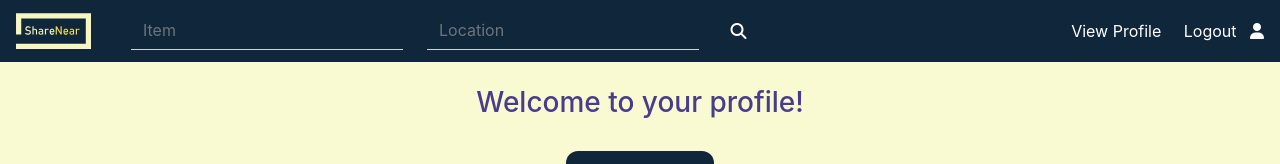
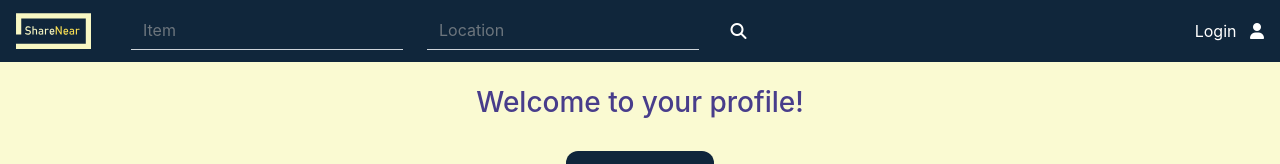
Before and after one commit to CalinArdelean/ShareNear, a React (Create React App) app in the folder my-app/: page /profile in a window 1280 px wide. Shown: the top 164 px of the page. Built offline with nearby package versions, Linux system fonts and the light colour scheme.

Commit message:
View Profile shows up on Navbar when user is logged in

```diff
--- a/my-app/src/components/Home.js
+++ b/my-app/src/components/Home.js
@@ -3,21 +3,33 @@ import '../App.css';
 
 import AppNavbar from './Navbar';
 import AppNavbarLoggedIn from './NavbarLoggedIn';
-import ComplexGrid from './HomeLayout';
+import HomeLayout from './HomeLayout';
 
 // var loggedIn = false;
 
 
 /* Component for the Home page */
 class Home extends React.Component {
-  render()  {
-      if(this.props.validUser === 1){
+
+    render() {
+
+        let isValid = 0;
+        if (typeof (this.props.location) !== 'undefined') {
+            console.log("Location: " + this.props.location.validUser);
+            if (this.props.location.validUser === 1) {
+                isValid = 1;
+            }
+        }
+      if(this.props.validUser === 1 || isValid){
           return (
             <div className="App">
             <AppNavbarLoggedIn
                 currentUser={this.props.currentUser}
             />
-            <ComplexGrid />
+                  <HomeLayout
+                      currentUser={this.props.validUser || this.props.location.validUser}
+
+                  />
 
         </div>
           )
@@ -26,7 +38,7 @@ class Home extends React.Component {
 	  return (
         <div className="App">
             <AppNavbar />
-            <ComplexGrid />
+            <HomeLayout />
 
         </div>
 
--- a/my-app/src/components/HomeLayout.js
+++ b/my-app/src/components/HomeLayout.js
@@ -96,10 +96,18 @@ const useStyles = makeStyles(theme => ({
     }
 }));
 
+var isValid = 0;
 
-export default function ComplexGrid() {
+export default function ComplexGrid(props) {
 
     const classes = useStyles();
+    console.log(props);
+
+    // Show 'View Profile' link on Navbar only if user is logged in
+    if (typeof (props.currentUser) !== 'undefined') {
+        isValid = props.currentUser;
+        console.log("Should be 0 or 1 " + props.currentUser);
+    }
 
 
     const items = [];
@@ -177,7 +185,8 @@ function singleItem(classes, index) {
                                     <Link
                                         to={{
                                             pathname: "./item",
-                                            itemIndex: index
+                                            itemIndex: index,
+                                            isValidUser: isValid
                                         }}>
                                         Rent this item
                                     </Link>
--- a/my-app/src/components/ItemPage.js
+++ b/my-app/src/components/ItemPage.js
@@ -1,6 +1,5 @@
 import React from 'react';
 // import './Forms.css';
-import placeholder from '../assets/chainsaw.jpg';
 
 //same imports as HomeLayout
 import { makeStyles } from '@material-ui/core/styles';
@@ -11,6 +10,7 @@ import ButtonBase from '@material-ui/core/ButtonBase';
 import Dotdotdot from 'react-dotdotdot';
 import './ItemPage.css';
 import AppNavbar from './Navbar';
+import AppNavbarLoggedIn from './NavbarLoggedIn';
 import { spacing } from '@material-ui/system';
 import { Link } from 'react-router-dom';
 
@@ -18,9 +18,42 @@ import { Link } from 'react-router-dom';
 
 import { listings } from './HomeLayout';
 
+let isValid = 0;
+
 class ItemPage extends React.Component {
 
+
+    renderNavbar() {
+
+        if (this.props.location.isValidUser === 1) {
+            return (
+                <div className="App">
+                    <AppNavbarLoggedIn
+                        currentUser={this.props.currentUser}
+                    />
+                </div>
+            );
+        }
+        else {
+            return (
+                <div className="App">
+                    <AppNavbar />
+                </div>
+            );
+        }
+    }
+
+
     render() {
+
+        // Show 'View Profile' link on Navbar only if user is logged in
+        if (typeof (this.props.location.isValidUser) !== 'undefined') {
+            isValid = this.props.location.isValidUser;
+            console.log("ItemPage isValid " + isValid);
+        }
+
+
+
         //console.log(this.props.location);
 
         var data = 0;
@@ -31,7 +64,7 @@ class ItemPage extends React.Component {
 
         return (
             <div className="root">
-                <AppNavbar />
+                {this.renderNavbar()}
                 <Paper className="paper">
 
                         <Grid item container direction="row" justify="space-evenly" className="item">
@@ -63,7 +96,8 @@ class ItemPage extends React.Component {
                                     <Link
                                         to={{
                                             pathname: "./profile",
-                                            data: data
+                                            data: data,
+                                            isValidUser: isValid
                                         }}>
                                     Rent this item
                                     </Link>
--- a/my-app/src/components/Navbar.js
+++ b/my-app/src/components/Navbar.js
@@ -1,11 +1,13 @@
 import React from 'react'
 import '../App.css';
 import logo from '../logo.svg';
-import { Navbar, Nav, Form, FormControl, Container, Row, Col} from 'react-bootstrap';
+import { Navbar, Nav, Form, FormControl, Container, Row, Col } from 'react-bootstrap';
+
 
 //component for the navbar at the top of the home page
 class AppNavbar extends React.Component {
     render() {
+
     return (
         <Navbar variant="dark" className="App-navbar">
             <Navbar.Brand href="/">
--- a/my-app/src/components/NavbarLoggedIn.js
+++ b/my-app/src/components/NavbarLoggedIn.js
@@ -3,6 +3,7 @@ import '../App.css';
 import logo from '../logo.svg';
 import { Navbar, Nav, Form, FormControl, Container, Row, Col} from 'react-bootstrap';
 import Profile from './UserProfile';
+import { Link } from 'react-router-dom';
 
 //component for the navbar once the user has logged in
 class AppNavbarLoggedIn extends React.Component {
@@ -18,6 +19,8 @@ class AppNavbarLoggedIn extends React.Component {
   }
 
     render() {
+
+        console.log("PROP CURRENT USER: " + this.props.location);
     // if(this.state.clickedProfile === 1){
     //   return (
 
@@ -31,7 +34,13 @@ class AppNavbarLoggedIn extends React.Component {
     // else {
       return (
           <Navbar variant="dark" className="App-navbar">
-            <Navbar.Brand href="/">
+              <Navbar.Brand>
+
+                  <Link
+                      to={{
+                          pathname: "./",
+                          validUser: 1
+                      }}>
                       <img
                           alt=""
                           src={logo}
@@ -39,6 +48,7 @@ class AppNavbarLoggedIn extends React.Component {
                           // height="5px"
                           className="d-inline-block align-top"
                       />
+                  </Link>
                 </Navbar.Brand>
             <Form inline className="text-white">
               <FormControl type="text" placeholder="Item" className="ml-4 text-white rounded-0 bg-transparent border-left-0 border-right-0 border-top-0" />
@@ -50,8 +60,12 @@ class AppNavbarLoggedIn extends React.Component {
             </Form>
             <Navbar.Collapse className="justify-content-end">
               <Navbar.Text className="text-white">
-                <a href="./Profile">View Profile
-                </a>
+                      <Link
+                          to={{
+                              pathname: "./profile",
+                              isValidUser: 1
+                          }}>View Profile
+                </Link>
                 {/* <button onClick={this.clickedProfile}> View Profile </button> */}
                     &nbsp; &nbsp; &nbsp;
                 <a href="./">Logout
--- a/my-app/src/components/UserProfile.js
+++ b/my-app/src/components/UserProfile.js
@@ -5,8 +5,7 @@ import PaulBlart from '../assets/paul_blart.jpg';
 import MarySmith from '../assets/adminpicture.jpg';
 import JacobJacobson from '../assets/louisCK.jpg';
 import AppNavbarLoggedIn from './NavbarLoggedIn';
-
-//import { user } from './LoginPage';
+import AppNavbar from './Navbar';
 
 var sellers = [
     { id: 0, name: 'John Doe', address: 'North York, ON', description: 'Hi I\'m John! I primarily rent out household items that I no longer have much use for. If you are interested in one of my listings, have questions or concerns, or would like to negotiate prices, feel free to contact me, preferably through my cell. Thanks in advance!', phoneNumber: '416-900-8555', email: 'JohnDoe123@hotmail.com', itemIDs: [], image: profilepicture },
@@ -19,11 +18,29 @@ var sellers = [
 /* Component for the profile page */
 class Profile extends React.Component {
 
+    renderNavbar() {
 
+        if (this.props.location.isValidUser === 1) {
+            return (
+                <div className="App">
+                    <AppNavbarLoggedIn
+                        currentUser={this.props.currentUser}
+                    />
+                </div>
+            );
+        }
+        else {
+            return (
+                <div className="App">
+                    <AppNavbar />
+                </div>
+            );
+        }
+    }
 
 
     render() {
-        //console.log(user);
+
         let data = this.props.location.data;
         this.props.location.state = this.props.location.data;
         console.log(this.props.location.state);
@@ -48,7 +65,7 @@ class Profile extends React.Component {
 
         return (
             <div>
-                <AppNavbarLoggedIn />
+                {this.renderNavbar()}
                 <div className="Profile">
                     <br></br>
                     {this.editProfileButton(data)}
```
Lines whose indentation alone changed are shown as unchanged.
